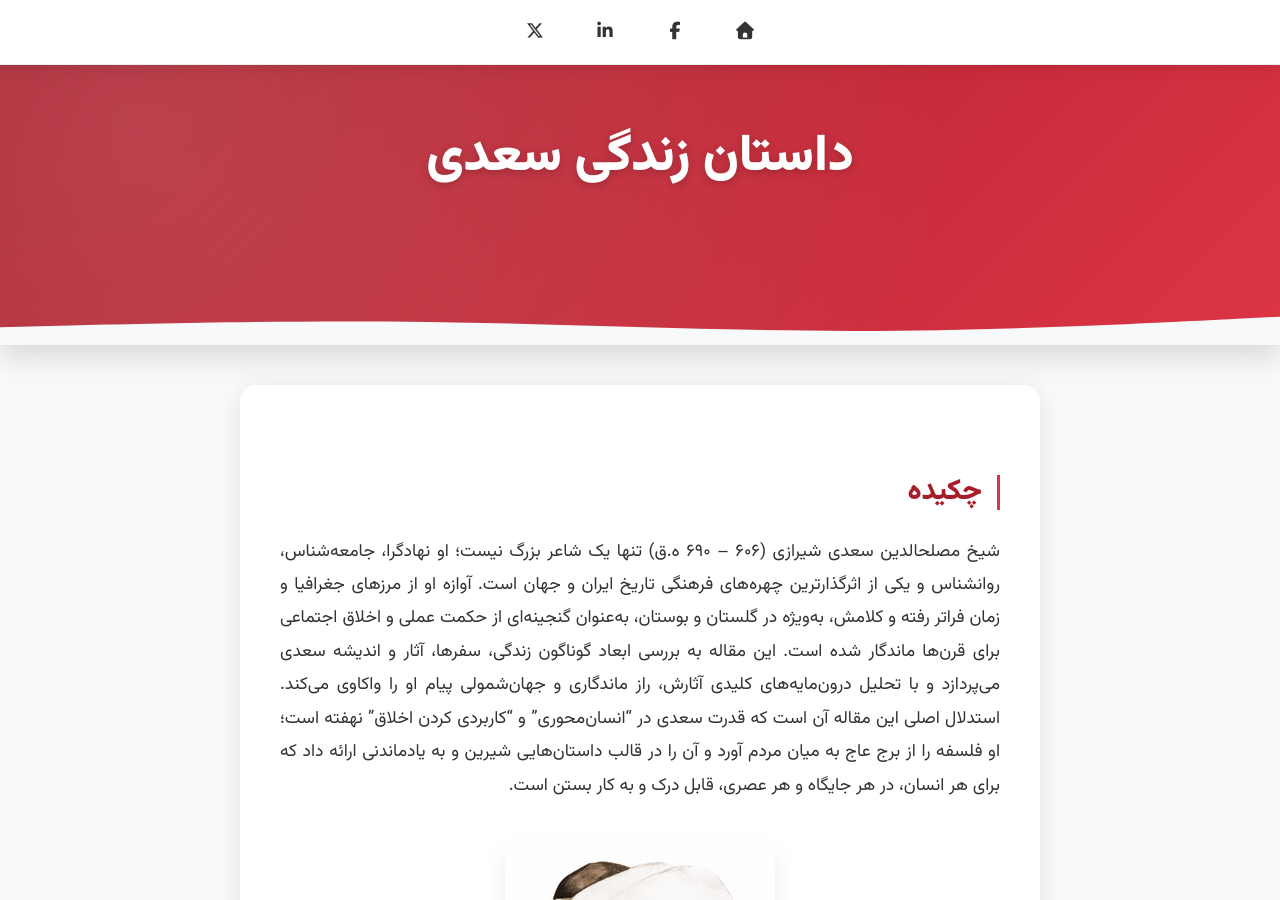
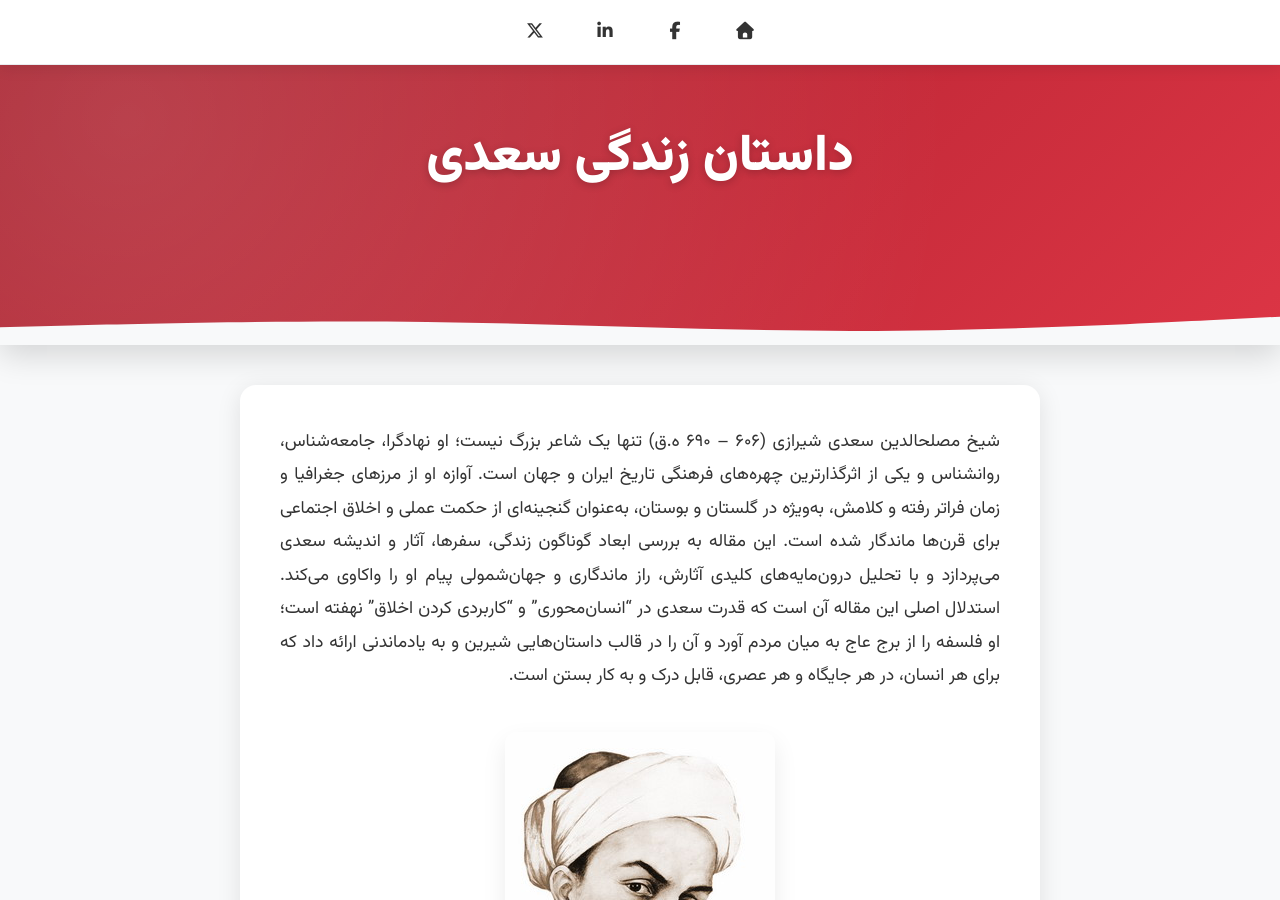
Before and after one commit to darkblog/darkblog.github.io, a Jekyll site: the page built from _posts/2025-9-9-9.md, in a window 1280 px wide and 900 px high. Built offline with Jekyll 4.4.1, drawn with Linux system fonts in a browser that asks for light colours; nearby versions of some CDN libraries.

Commit message:
Update 2025-9-9-9.md

```diff
--- a/_posts/2025-9-9-9.md
+++ b/_posts/2025-9-9-9.md
@@ -2,8 +2,6 @@
 layout: post
 title: داستان زندگی سعدی
 ---
-
-## چکیده
 
 شیخ مصلحالدین سعدی شیرازی (۶۰۶ – ۶۹۰ ه.ق) تنها یک شاعر بزرگ نیست؛ او نهادگرا، جامعه‌شناس، روانشناس و یکی از اثرگذارترین چهره‌های فرهنگی تاریخ ایران و جهان است. آوازه او از مرزهای جغرافیا و زمان فراتر رفته و کلامش، به‌ویژه در گلستان و بوستان، به‌عنوان گنجینه‌ای از حکمت عملی و اخلاق اجتماعی برای قرن‌ها ماندگار شده است. این مقاله به بررسی ابعاد گوناگون زندگی، سفرها، آثار و اندیشه سعدی می‌پردازد و با تحلیل درون‌مایه‌های کلیدی آثارش، راز ماندگاری و جهان‌شمولی پیام او را واکاوی می‌کند. استدلال اصلی این مقاله آن است که قدرت سعدی در "انسان‌محوری" و "کاربردی کردن اخلاق" نهفته است؛ او فلسفه را از برج عاج به میان مردم آورد و آن را در قالب داستان‌هایی شیرین و به یادماندنی ارائه داد که برای هر انسان، در هر جایگاه و هر عصری، قابل درک و به کار بستن است.
 
```
